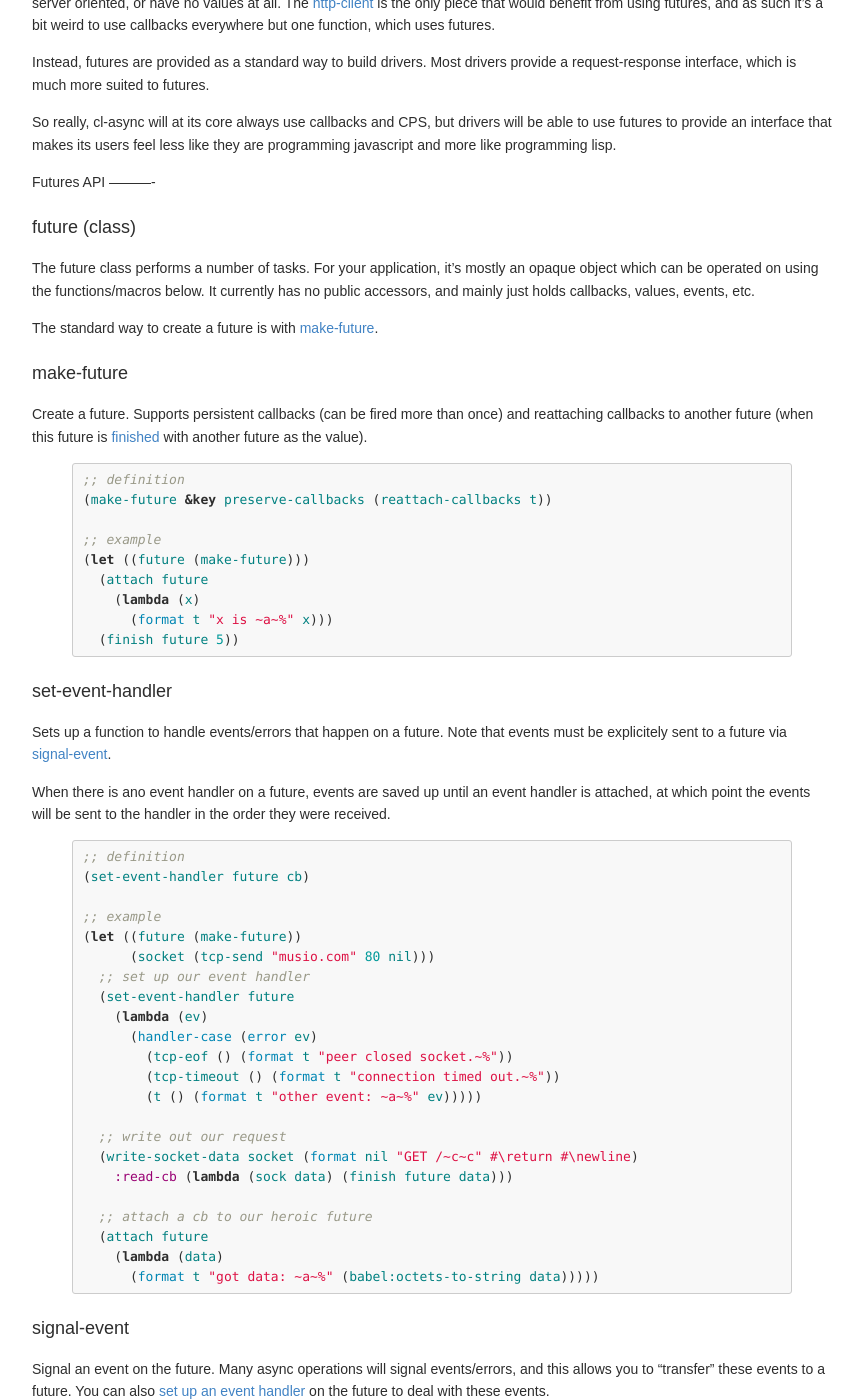
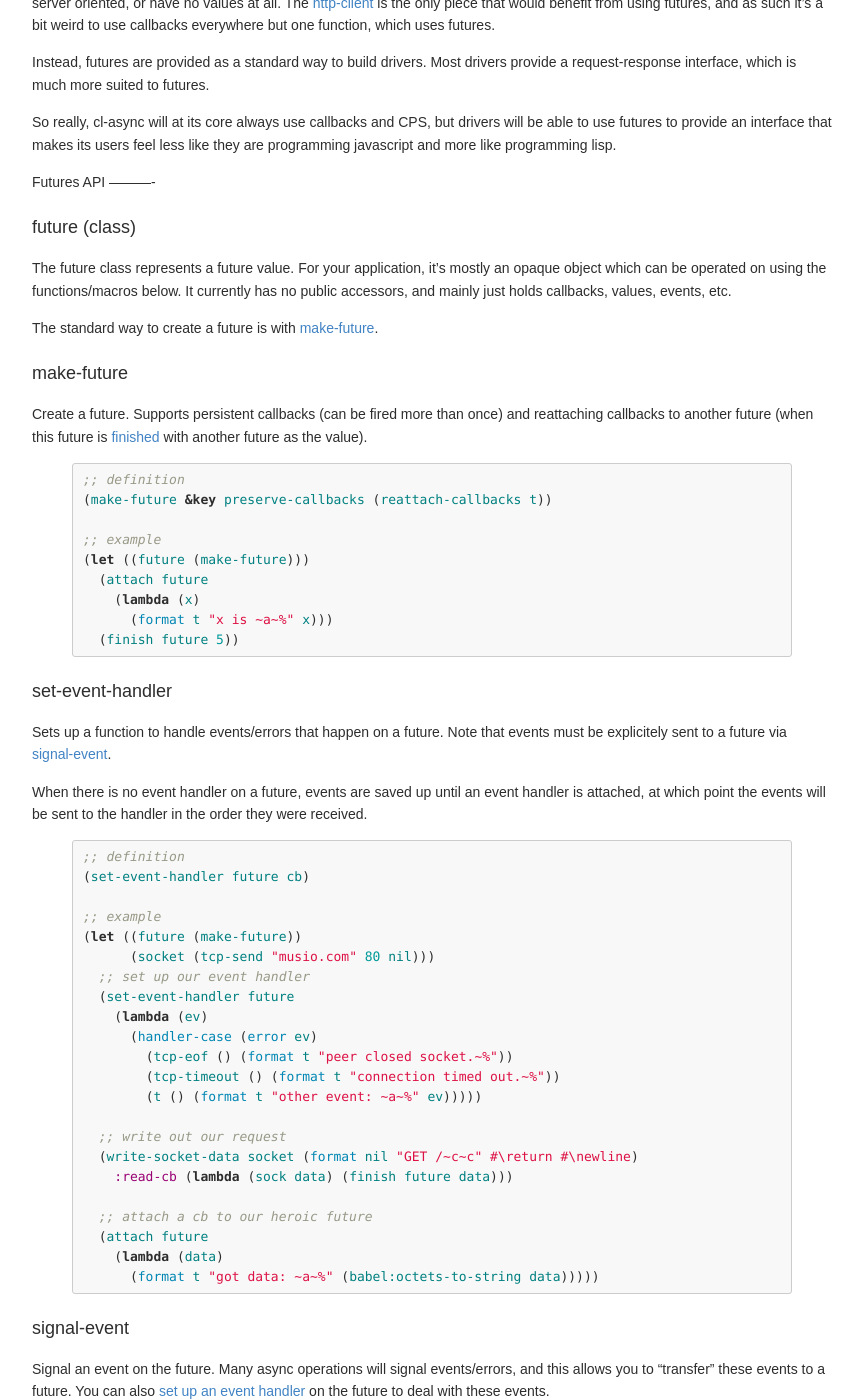
Before and after one commit to orthecreedence/cl-async, a Jekyll site: the page built from future.md, in a window 1280 px wide and 1400 px high, scrolled down 1614 px. Shown: the whole window, without its empty margins (208-1071 px from the left). Built offline with Jekyll 4.4.1, drawn with Linux system fonts in a browser that asks for light colours; Markdown is read by kramdown in place of the engine named in the settings; some of the changed text lies outside the part shown.

Commit message:
finish example typo

```diff
--- a/future.md
+++ b/future.md
@@ -113,7 +113,7 @@ Futures API
 ----------
 <a id="future"></a>
 ### future (class)
-The future class performs a number of tasks. For your application, it's mostly
+The future class represents a future value. For your application, it's mostly
 an opaque object which can be operated on using the functions/macros below. It
 currently has no public accessors, and mainly just holds callbacks, values,
 events, etc.
@@ -143,7 +143,7 @@ with another future as the value).
 Sets up a function to handle events/errors that happen on a future. Note that
 events must be explicitely sent to a future via [signal-event](#signal-event).
 
-When there is ano event handler on a future, events are saved up until an event
+When there is no event handler on a future, events are saved up until an event
 handler is attached, at which point the events will be sent to the handler in
 the order they were received.
 
@@ -227,7 +227,7 @@ to the future will be fired, with the given values as their arguments.
   (as:delay (lambda () (finish future 1 2 3)))
   (attach future
     (lambda (x y z)
-      (format t "result: ~a (* x y z)))))
+      (format t "result: ~a~%" (* x y z)))))
 {% endhighlight %}
 
 <a id="attach-cb"></a>
```
